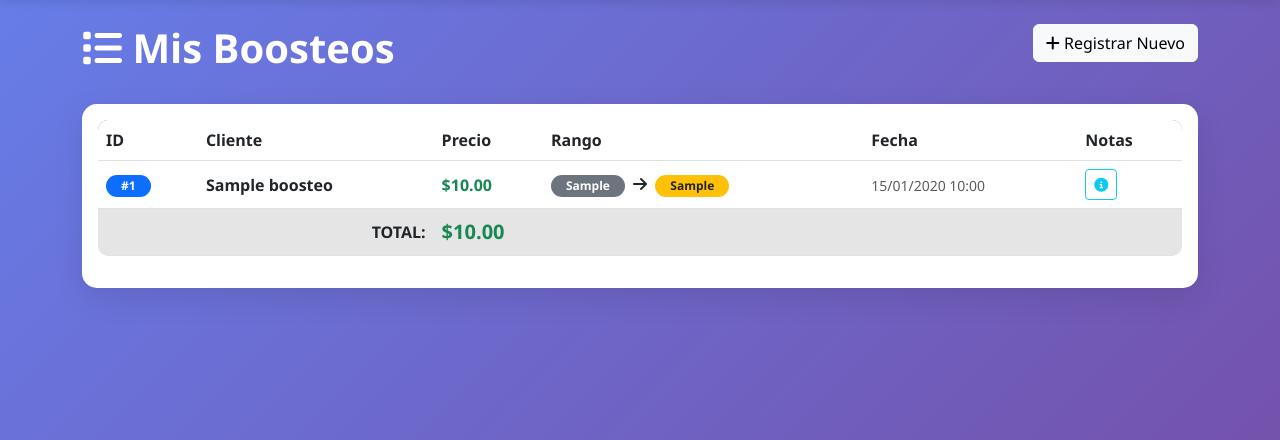
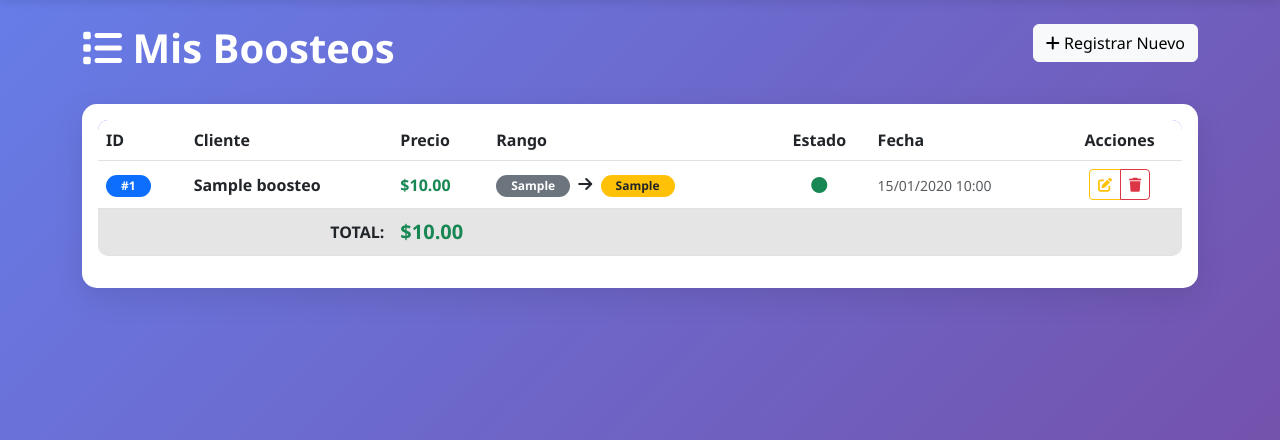
Before and after one commit to Wenastardes/sistema-boosteos, a Flask app: page /mis-boosteos in a window 1280 px wide. Shown: the part 62-502 px from the top of the page. Run offline with Flask 3, Linux system fonts and the light colour scheme; a user stored in the database is signed in; tables that the repository leaves empty hold one stand-in row (values such as "Sample post"); data that the repository does not hold is empty.

Commit message:
Update mis_boosteos.html

```diff
--- a/templates/mis_boosteos.html
+++ b/templates/mis_boosteos.html
@@ -36,8 +36,9 @@
                         <th>Cliente</th>
                         <th>Precio</th>
                         <th>Rango</th>
+                        <th class="text-center">Estado</th>
                         <th>Fecha</th>
-                        <th>Notas</th>
+                        <th class="text-center">Acciones</th>
                     </tr>
                 </thead>
                 <tbody>
@@ -51,17 +52,25 @@
                             <i class="fas fa-arrow-right mx-1"></i>
                             <span class="badge bg-warning text-dark">{{ boost.rango_final }}</span>
                         </td>
+                        <td class="text-center">
+                            {% if boost.completado %}
+                                <i class="fas fa-circle text-success" title="Completo"></i>
+                            {% else %}
+                                <i class="fas fa-circle text-warning" title="Incompleto"></i>
+                            {% endif %}
+                        </td>
                         <td class="text-muted">
                             <small>{{ boost.fecha_registro.strftime('%d/%m/%Y %H:%M') }}</small>
                         </td>
-                        <td>
-                            {% if boost.notas %}
-                            <button class="btn btn-sm btn-outline-info" data-bs-toggle="tooltip" title="{{ boost.notas }}">
-                                <i class="fas fa-info-circle"></i>
-                            </button>
-                            {% else %}
-                            <span class="text-muted">-</span>
-                            {% endif %}
+                        <td class="text-center">
+                            <div class="btn-group">
+                                <a href="{{ url_for('editar_boosteo', boosteo_id=boost.id) }}" class="btn btn-sm btn-outline-warning">
+                                    <i class="fas fa-edit"></i>
+                                </a>
+                                <button class="btn btn-sm btn-outline-danger" onclick="confirmarEliminar({{ boost.id }}, '{{ boost.nombre_cliente }}')">
+                                    <i class="fas fa-trash"></i>
+                                </button>
+                            </div>
                         </td>
                     </tr>
                     {% endfor %}
@@ -69,7 +78,7 @@
                 <tfoot>
                     <tr class="table-active">
                         <td colspan="2" class="text-end"><strong>TOTAL:</strong></td>
-                        <td colspan="4" class="text-success fw-bold fs-5">
+                        <td colspan="5" class="text-success fw-bold fs-5">
                             ${{ "%.2f"|format(total) }}
                         </td>
                     </tr>
@@ -79,14 +88,40 @@
         {% endif %}
     </div>
 </div>
+
+<div class="modal fade" id="modalEliminar" tabindex="-1">
+    <div class="modal-dialog">
+        <div class="modal-content">
+            <div class="modal-header bg-danger text-white">
+                <h5 class="modal-title"><i class="fas fa-trash"></i> Eliminar Boosteo</h5>
+                <button type="button" class="btn-close btn-close-white" data-bs-dismiss="modal"></button>
+            </div>
+            <div class="modal-body">
+                ¿Estás seguro de que quieres eliminar el registro de <strong id="detalleBoosteo"></strong>?
+            </div>
+            <div class="modal-footer">
+                <button type="button" class="btn btn-secondary" data-bs-dismiss="modal">Cancelar</button>
+                <form method="POST" id="formEliminar" style="display: inline;">
+                    <button type="submit" class="btn btn-danger">Eliminar</button>
+                </form>
+            </div>
+        </div>
+    </div>
+</div>
 {% endblock %}
 
 {% block scripts %}
 <script>
-// Inicializar tooltips
 var tooltipTriggerList = [].slice.call(document.querySelectorAll('[data-bs-toggle="tooltip"]'))
 var tooltipList = tooltipTriggerList.map(function (tooltipTriggerEl) {
-  return new bootstrap.Tooltip(tooltipTriggerEl)
+    return new bootstrap.Tooltip(tooltipTriggerEl)
 })
+
+function confirmarEliminar(id, cliente) {
+    document.getElementById('detalleBoosteo').textContent = cliente;
+    document.getElementById('formEliminar').action = `/eliminar/${id}`;
+    var modal = new bootstrap.Modal(document.getElementById('modalEliminar'));
+    modal.show();
+}
 </script>
 {% endblock %}
```
